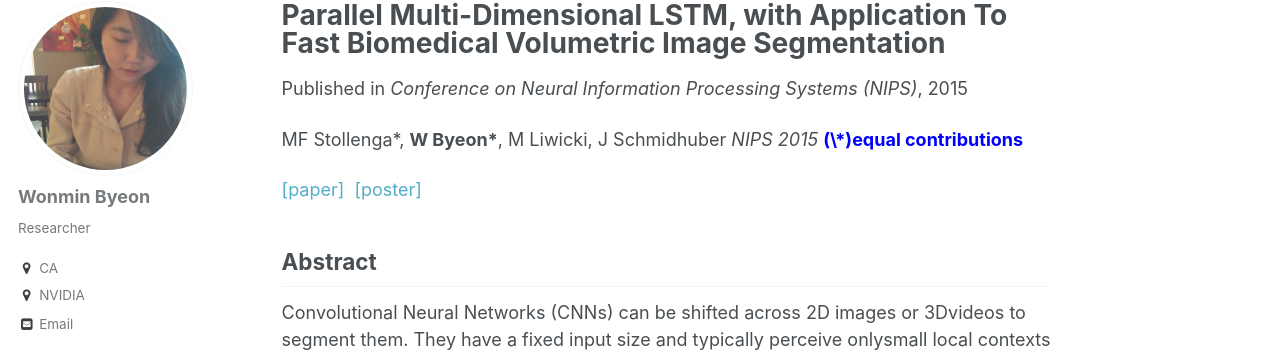
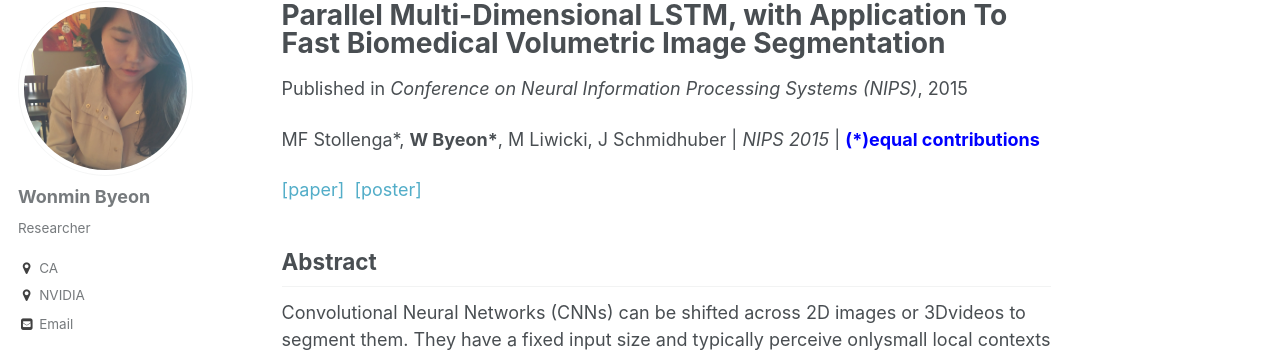
Before and after one commit to wonmin-byeon/wonmin-byeon.github.io, a Jekyll site: the page built from _publications/2015-12-05-nips.md, in a window 1280 px wide and 1372 px high. Shown: the part 117-469 px from the top of the window. Built offline with Jekyll 4.4.1, drawn with Linux system fonts in a browser that asks for light colours.

Commit message:
changing front format

```diff
--- a/_publications/2015-12-05-nips.md
+++ b/_publications/2015-12-05-nips.md
@@ -4,7 +4,7 @@ collection: publications
 permalink: /publication/2015-12-05-nips
 date: 2015-12-05
 venue: 'Conference on Neural Information Processing Systems (NIPS)'
-citation: 'MF Stollenga*, <b>W Byeon*</b>, M Liwicki, J Schmidhuber <i>NIPS 2015</i> <b> <span style="color:blue">(\*)equal contributions</span> </b>  '
+citation: 'MF Stollenga*, <b>W Byeon*</b>, M Liwicki, J Schmidhuber | <i>NIPS 2015</i> | <b> <span style="color:blue">(*)equal contributions</span> </b>  '
 paperurl: 'http://wonmin-byeon.github.io/files/2-15-nips.pdf'
 ---
 [[paper]](http://papers.nips.cc/paper/5642-parallel-multi-dimensional-lstm-with-application-to-fast-biomedical-volumetric-image-segmentation.pdf) &nbsp;[[poster]](http://wonmin-byeon.github.io/files/nips15-poster.pdf)
```
